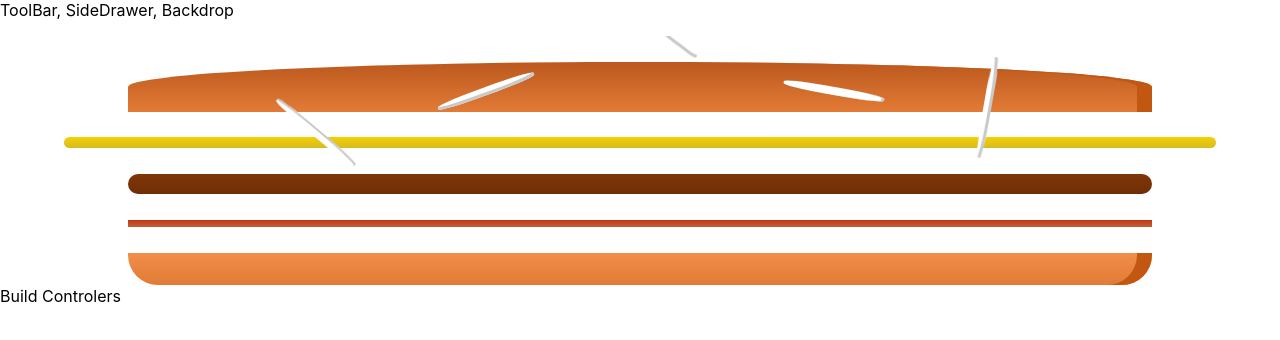
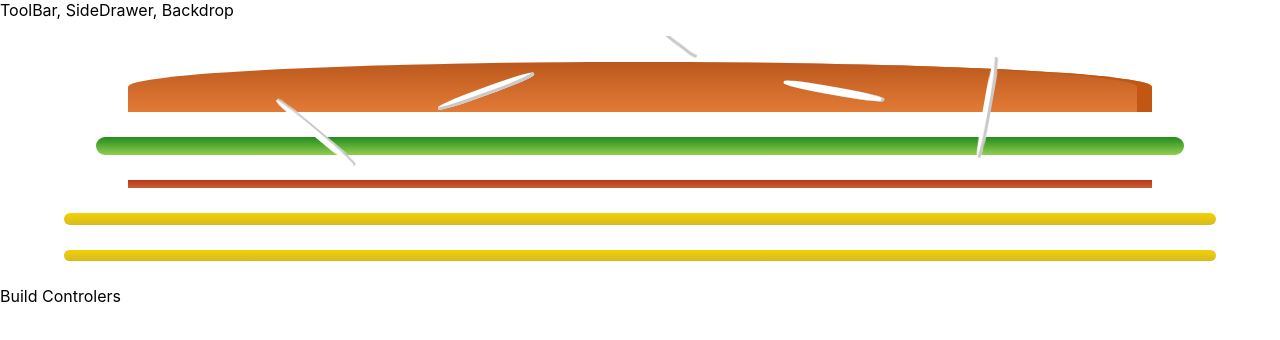
Before and after one commit to DipeshMaywade/burger-app, a React app: page / in a window 1280 px wide. Shown: the top 340 px of the page. Built offline with nearby package versions, Linux system fonts and the light colour scheme.

Commit message:
feat: dynamic ingredients

```diff
--- a/src/components/Burger/Burger.js
+++ b/src/components/Burger/Burger.js
@@ -1,14 +1,21 @@
+import { object } from 'prop-types'
 import React from 'react'
 import classes from './Burger.module.css'
 import BurgerIngredients from './BurgerIngredients/BurgerIngredients'
 
-export default function Burger() {
+export default function Burger(props) {
+
+    const transformedIngredients = Object.keys(props.ingredients)
+        .map(key => {
+            return [...Array(props.ingredients[key])].map((_, i) => {
+                return <BurgerIngredients key1 = {key +i} type= {key} />
+            });
+        });
+
     return (
         <div className={classes.Burger}>
             <BurgerIngredients type= 'bread-top' />
-            <BurgerIngredients type= 'cheese' />
-            <BurgerIngredients type= 'meat' />
-            <BurgerIngredients type= 'bacon' />
+            {transformedIngredients}
             <BurgerIngredients type= 'bread-bottom' />
         </div>
     )
--- a/src/containers/BurgerBuilder/BurgerBuilder.js
+++ b/src/containers/BurgerBuilder/BurgerBuilder.js
@@ -2,10 +2,20 @@
 import Burger from '../../components/Burger/Burger'
 
 export default class BurgerBuilder extends Component {
+
+    state = {
+        ingredients: {
+            salad : 1,
+            bacon : 1,
+            cheese : 2,
+            meat : 2,
+        }
+    }
+
     render() {
         return (
             <div>
-                <Burger/>
+                <Burger ingredients={this.state.ingredients} />
                 <div>Build Controlers</div>
             </div>
         )
```
Also changed, not shown: src/Router/router.js (added, +9 -0 lines).
